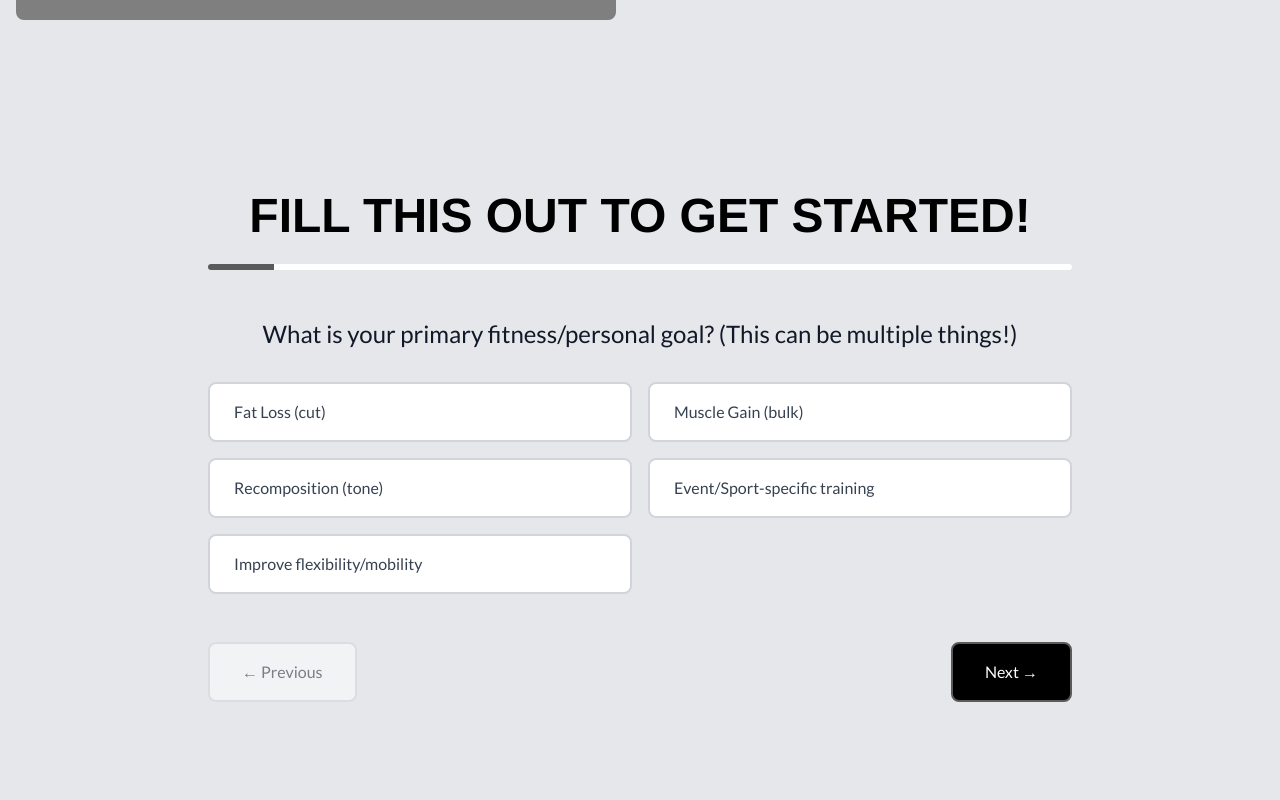
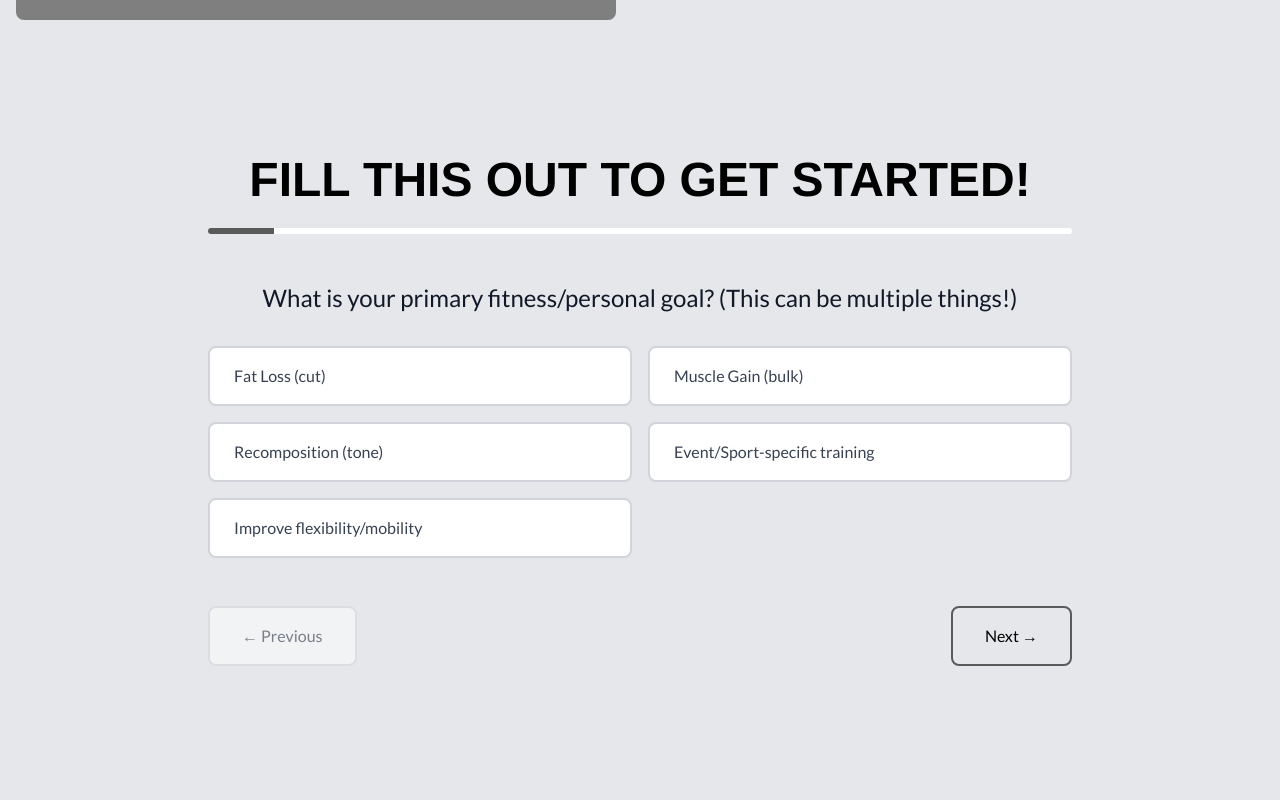
Before and after one commit to shaheer-ali-dev/ashtonwood, a Next.js app: page / in a window 1280 px wide. Shown: the part 1480-2280 px from the top of the page. Built offline with nearby package versions, Linux system fonts and the light colour scheme; grey boxes are pictures that could not be loaded; a web font is replaced by a local one.

Commit message:
Update QuestionnaireSection.tsx

```diff
--- a/components/QuestionnaireSection.tsx
+++ b/components/QuestionnaireSection.tsx
@@ -439,7 +439,7 @@ export default function QuestionnaireSection() {
   }
 
   return (
-    <section id="questionnaire" className="py-10 bg-[#E5E7EB] min-h-screen">
+    <section id="questionnaire" className="py-1 bg-[#E5E7EB] min-h-screen">
       <div className="container mx-auto px-4 max-w-4xl">
         {/* Top motivational text */}
         <div className="text-right mb-8">
@@ -495,7 +495,7 @@ export default function QuestionnaireSection() {
           <button
             type="button"
             onClick={handleNext}
-            className="px-8 py-4 rounded-lg normal-font font-semibold bg-black text-white border-2 border-[#5A5A5A] transition-all"
+            className="px-8 py-4 rounded-lg normal-font font-semibold bg-transperant text-black border-2 border-[#5A5A5A] transition-all"
           >
             {currentStep === questions.length - 1 ? 'Submit' : 'Next →'}
           </button>
```
